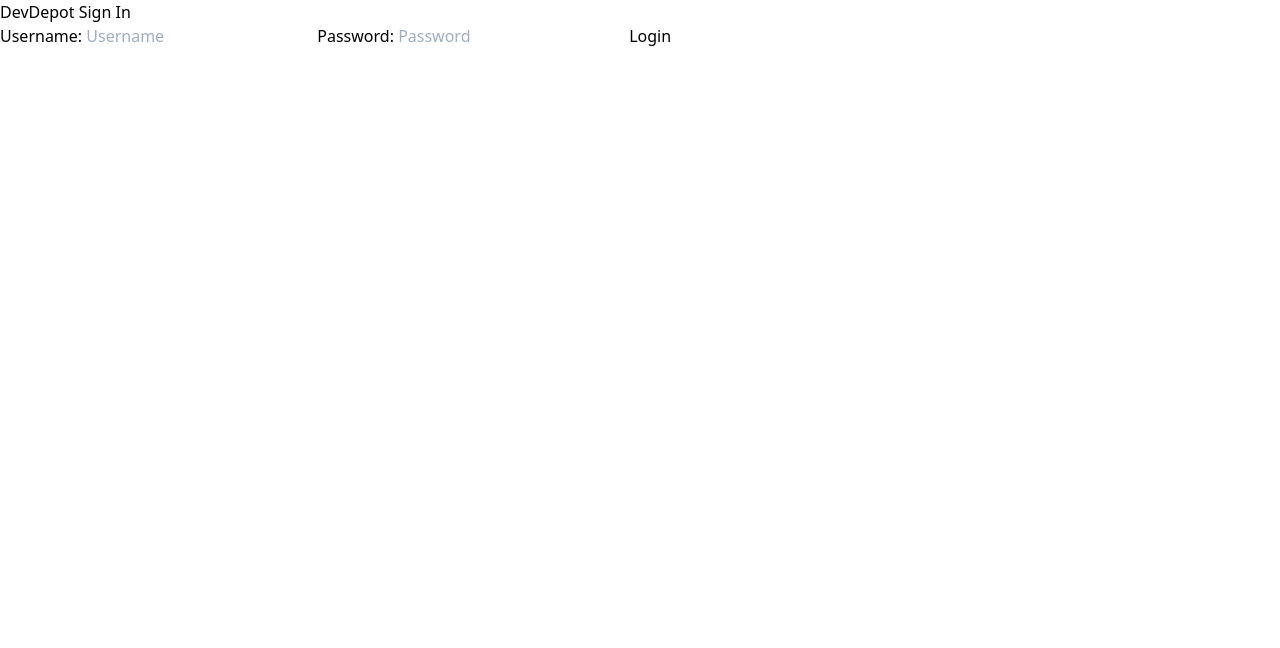
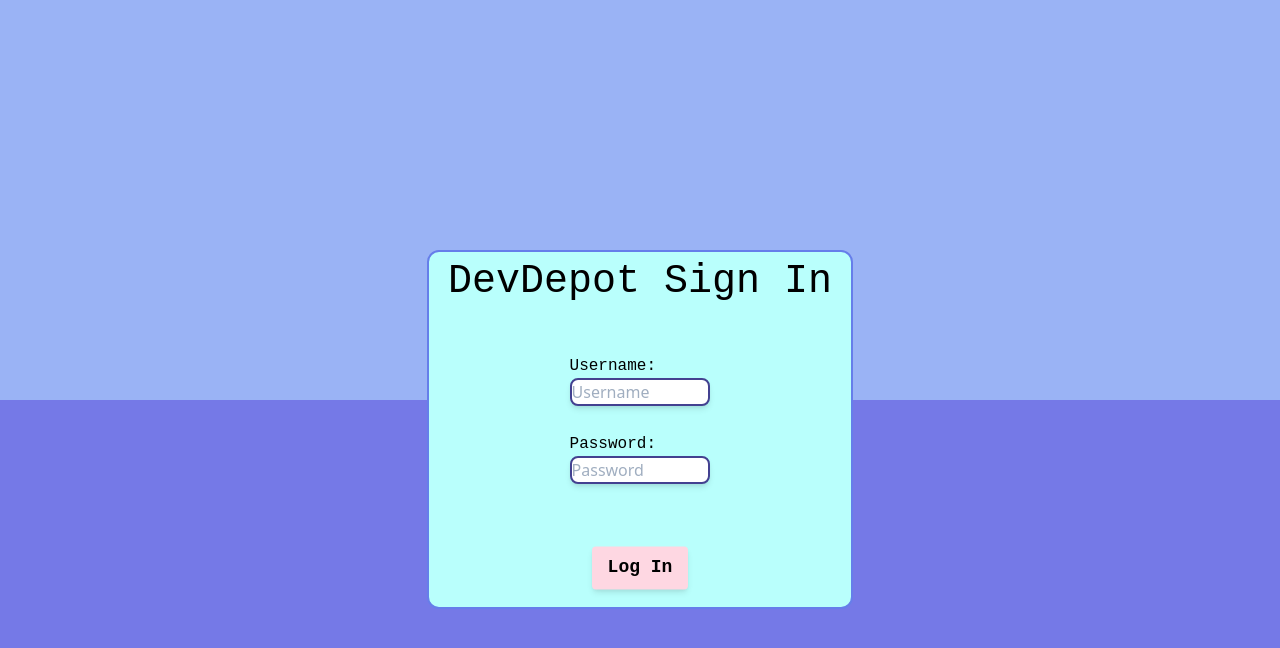
Before and after one commit to devDepot/devDepot, a React app: page /login in a window 1280 px wide. Shown: the top 648 px of the page. Built offline with nearby package versions, Linux system fonts and the light colour scheme; the HTML template or start-up script is replaced by a standard one.

Commit message:
finishing restructure of LoginPage component, add styling

```diff
--- a/client/components/LoginPage.jsx
+++ b/client/components/LoginPage.jsx
@@ -31,15 +31,16 @@
       'Content-Type': 'application/json',
     },
     body: JSON.stringify({
-      username: username,
-      password: password,
+      username,
+      password,
     }),
   };
 
   const directUser = () => {
     fetch('http://localhost:3000/login', requestHeaders)
       .then((res) => {
-        return res.json()})
+        return res.json();
+      })
       .then((data) => {
         console.log('data: ', data);
         if (data.user_type === 'Developer') {
@@ -65,10 +66,15 @@
   };
 
   return (
+    <div className="signin-splitback h-screen overflow-hidden">
+      <div className="signin-container w-1/3 m-0 m-auto border-solid border-2 border-indigo-500 rounded-xl">
+        <h1 className="sign-in-text text-center">DevDepot Sign In</h1>
+        <div className="signin-form mt-10">
+          <div className="w-1/3 m-0 m-auto">
+            <label className="signin-label" htmlFor="username">Username: </label>
             <div>
-      <p>DevDepot Sign In</p>
-      <label htmlFor="username">Username: </label>
               <input
+                className="border-solid border-2 border-indigo-800 rounded-lg outline-none w-full shadow-md"
                 type="text"
                 name="username"
                 placeholder="Username"
@@ -77,9 +83,15 @@
                   set_username(e.target.value);
                 }}
                 value={username}
-      ></input>
-      <label htmlFor="password">Password: </label>
+              />
+            </div>
+          </div>
+          <br />
+          <div className="w-1/3 m-0 m-auto">
+            <label className="signin-label" htmlFor="password">Password: </label>
+            <div>
               <input
+                className="border-solid border-2 border-indigo-800 rounded-lg outline-none w-full shadow-md"
                 type="text"
                 name="password"
                 placeholder="Password"
@@ -88,8 +100,19 @@
                   set_password(e.target.value);
                 }}
                 value={password}
-      ></input>
-      <button onClick={directUser}>Login</button>
+              />
+            </div>
+          </div>
+          <div className="w-1/3 tm-0 m-auto text-center">
+            <button
+              className="signup-submit-button bg-pink-200 text-black font-bold py-2 px-4 rounded text-lg shadow-md mt-16 mb-4 animate-bounce motion-reduce"
+              onClick={directUser}
+            >
+              Log In
+            </button>
+          </div>
+        </div>
+      </div>
     </div>
   );
 };
--- a/client/styles.css
+++ b/client/styles.css
@@ -26,14 +26,16 @@
 }
 
 .dev-signup-text,
-.employer-signup-text
+.employer-signup-text,
+.sign-in-text
 {
   font-family: 'Space Mono', monospace;
   font-size: 40px;
 }
 
 .dev-signup-label,
-.employer-signup-label
+.employer-signup-label,
+.signin-label
 {
   font-family: 'Source Code Pro', monospace;
 }
@@ -67,3 +69,12 @@
 .navbar-user {
   align-self: center;
 }
+
+.signin-splitback {
+  background-image: -webkit-linear-gradient(90deg, #7579e7 50%, #9ab3f5 50%);
+}
+
+.signin-container {
+  margin-top: 250px;
+  background-color: #b9fffc
+}
```
Lines whose indentation alone changed are shown as unchanged.
